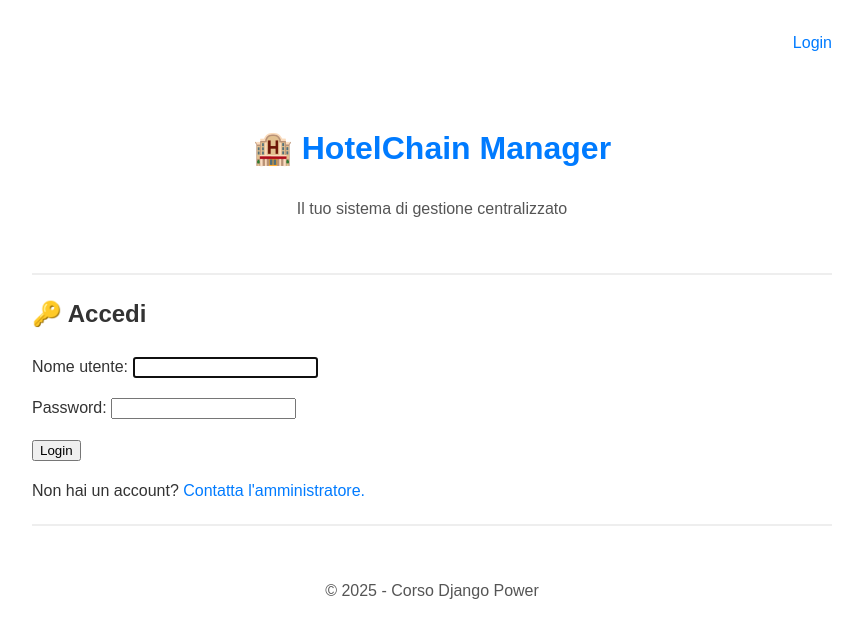
After one commit to stefincarico/hotel-system, a Django app: page /accounts/login/ in a window 1280 px wide. The commit adds this page. Shown: the top 638 px of the page, without its empty margins (208-1071 px from the left). Run offline with Django 5.2, Linux system fonts and the light colour scheme.

Commit message:
feat: Implementazione del sistema di messaggistica utente
Questa commit introduce il Django Messages Framework per migliorare significativamente il feedback e l'esperienza utente all'interno dell'applicazione.

Le modifiche principali includono:

1.  **Integrazione Template**: È stato aggiunto un blocco per la visualizzazione dei messaggi nel template base (`base.html`), con stili CSS per i diversi livelli di messaggio (success, warning, error, info). Questo garantisce che i messaggi siano visibili in modo coerente in tutto il sito.

2.  **Feedback sulle Azioni CRUD**: Le view per la creazione, modifica ed eliminazione (`hotel_create_view`, `hotel_update_view`, `hotel_delete_view`) ora generano un messaggio di successo o di avviso (`messages.success`, `messages.warning`) dopo il completamento dell'operazione. Questo fornisce all'utente una conferma chiara che la sua azione è andata a buon fine.

3.  **Decoratore di Login Personalizzato**: È stato creato un nuovo decoratore `@custom_login_required` in `gestione_hotel/decorators.py`. Questo wrapper sostituisce il `@login_required` standard e, in caso di utente non autenticato, genera un messaggio flash ("Devi effettuare il login...") prima di reindirizzare alla pagina di login. Questo migliora l'usabilità chiarendo il motivo del reindirizzamento. Le view protette sono state aggiornate per utilizzare questo nuovo decoratore.

Questa implementazione rende l'applicazione più professionale e user-friendly, ponendo le basi per una comunicazione più efficace con l'utente in tutte le future funzionalità.

```diff
--- /dev/null
+++ b/gestione_hotel/urls.py
@@ -0,0 +1,23 @@
+# gestione_hotel/urls.py
+
+from django.urls import path
+from .views import (
+    homepage_view,
+    hotel_detail_view,
+    hotel_create_view,
+    hotel_update_view,
+    hotel_delete_view
+)
+
+# Questo è importante per il namespacing che vedremo dopo!
+app_name = 'gestione_hotel'
+
+urlpatterns = [
+    # Nota: la rotta per la homepage ora è '' perché il prefisso '/hotel/'
+    # verrà gestito dal file urls.py principale.
+    path('', homepage_view, name='hotel_list'), # Rinominiamo 'homepage' in 'hotel_list' per chiarezza
+    path('nuovo/', hotel_create_view, name='hotel_create'),
+    path('<int:pk>/', hotel_detail_view, name='hotel_detail'),
+    path('<int:pk>/modifica/', hotel_update_view, name='hotel_update'),
+    path('<int:pk>/elimina/', hotel_delete_view, name='hotel_delete'),
+]
--- a/hotelchain_manager/settings.py
+++ b/hotelchain_manager/settings.py
@@ -121,3 +121,6 @@ STATIC_URL = 'static/'
 # https://docs.djangoproject.com/en/5.2/ref/settings/#default-auto-field
 
 DEFAULT_AUTO_FIELD = 'django.db.models.BigAutoField'
+
+LOGIN_REDIRECT_URL = '/hotel/'
+LOGOUT_REDIRECT_URL = '/' # O '/accounts/login/' se preferisci
--- a/hotelchain_manager/urls.py
+++ b/hotelchain_manager/urls.py
@@ -15,13 +15,26 @@ Including another URLconf
     2. Add a URL to urlpatterns:  path('blog/', include('blog.urls'))
 """
 from django.contrib import admin
-from django.urls import path
-from gestione_hotel.views import homepage_view
-from gestione_hotel.views import homepage_view, hotel_detail_view,hotel_create_view
+from django.urls import path, include
+
+from gestione_hotel.views import logout_view
 
 urlpatterns = [
     path('admin/', admin.site.urls),
-    path('', homepage_view, name='homepage'),
-    path('hotel/<int:pk>/', hotel_detail_view, name='hotel_detail'),
-    path('hotel/nuovo/', hotel_create_view, name='hotel_create'),
+    # 👇 LA NOSTRA NUOVA, POTENTE RIGA!
+    # "Tutte le rotte che iniziano con 'hotel/' devono essere gestite
+    # dal file urls.py che si trova nell'app 'gestione_hotel'".
+    path('hotel/', include('gestione_hotel.urls', namespace='hotel')),
+
+    # Per ora, potremmo voler mantenere una homepage "radice" del sito.
+    # Possiamo importare la view e creare una rotta apposita se vogliamo,
+    # oppure decidere che la lista hotel è la nostra homepage.
+    # Per semplicità, diciamo che la lista hotel è la nostra homepage
+    # per ora, e la deleghiamo sempre alla nostra app.
+    path('', include('gestione_hotel.urls')), # Potremmo fare così per la radice
+
+    # Sovrascriviamo solo l'URL di logout per accettare GET
+    path('accounts/logout/', logout_view, name='logout'),
+    # Usiamo le view di default per il login, reset password etc
+    path('accounts/', include('django.contrib.auth.urls')),
 ]
--- a/templates/base.html
+++ b/templates/base.html
@@ -1,34 +1,105 @@
 <!-- templates/base.html -->
-
 <!DOCTYPE html>
 <html lang="it">
 <head>
     <meta charset="UTF-8">
     <meta name="viewport" content="width=device-width, initial-scale=1.0">
 
-    <!-- Definiamo il nostro primo "buco" per il titolo -->
     <title>{% block title %}HotelChain Manager{% endblock %}</title>
 
-    <!-- In futuro qui metteremo i link ai file CSS -->
     <style>
-        body { font-family: sans-serif; line-height: 1.6; color: #333; max-width: 800px; margin: 20px auto; padding: 0 15px; }
-        header, footer { text-align: center; padding: 1em 0; color: #555; }
-        hr { border: 1px solid #eee; }
-        a { color: #007BFF; text-decoration: none; }
-        a:hover { text-decoration: underline; }
+        body {
+            font-family: sans-serif;
+            line-height: 1.6;
+            color: #333;
+            max-width: 800px;
+            margin: 20px auto;
+            padding: 0 15px;
+        }
+        header, footer {
+            text-align: center;
+            padding: 1em 0;
+            color: #555;
+        }
+        nav {
+            text-align: right;
+            margin-bottom: 20px;
+            padding: 10px 0;
+        }
+        hr {
+            border: 1px solid #eee;
+            margin: 20px 0;
+        }
+        a {
+            color: #007BFF;
+            text-decoration: none;
+        }
+        a:hover {
+            text-decoration: underline;
+        }
+        .message {
+            padding: 15px;
+            margin: 0 0 15px 0;
+            border-radius: 4px;
+            border: 1px solid transparent;
+        }
+        .message.success {
+            background-color: #d4edda;
+            color: #155724;
+            border-color: #c3e6cb;
+        }
+        .message.info {
+            background-color: #d1ecf1;
+            color: #0c5460;
+            border-color: #bee5eb;
+        }
+        .message.warning {
+            background-color: #fff3cd;
+            color: #856404;
+            border-color: #ffeeba;
+        }
+        .message.error {
+            background-color: #f8d7da;
+            color: #721c24;
+            border-color: #f5c6cb;
+        }
+        .messages {
+            list-style: none;
+            padding: 0;
+            margin: 0 0 20px 0;
+        }
     </style>
 </head>
 <body>
+    <!-- Blocco di autenticazione spostato nel body -->
+    <nav>
+        {% if user.is_authenticated %}
+            <span>Ciao, <strong>{{ user.username }}</strong>!</span>
+            <a href="{% url 'logout' %}" style="margin-left: 15px;">Logout</a>
+        {% else %}
+            <a href="{% url 'login' %}">Login</a>
+        {% endif %}
+    </nav>
+
+    <!-- Sistema messaggi -->
+    {% if messages %}
+        <div class="messages">
+            {% for message in messages %}
+                <div class="message {{ message.tags }}">
+                    {{ message }}
+                </div>
+            {% endfor %}
+        </div>
+    {% endif %}
 
     <header>
-        <h1><a href="{% url 'homepage' %}">🏨 HotelChain Manager</a></h1>
+        <h1><a href="{% url 'hotel:hotel_list' %}">🏨 HotelChain Manager</a></h1>
         <p>Il tuo sistema di gestione centralizzato</p>
     </header>
 
     <hr>
 
     <main>
-        <!-- Definiamo il "buco" principale per il contenuto della pagina -->
         {% block content %}
         {% endblock %}
     </main>
@@ -38,6 +109,5 @@
     <footer>
         <p>&copy; 2025 - Corso Django Power</p>
     </footer>
-
 </body>
 </html>
--- a/templates/gestione_hotel/homepage.html
+++ b/templates/gestione_hotel/homepage.html
@@ -7,7 +7,7 @@
 {% block content %}
     <!-- 👇 Aggiungiamo il link/bottone qui in alto! -->
     <p>
-        <a href="{% url 'hotel_create' %}" style="font-weight: bold; font-size: 1.1em;">
+        <a href="{% url 'hotel:hotel_create' %}" style="font-weight: bold; font-size: 1.1em;">
             ➕ Aggiungi Nuovo Hotel
         </a>
     </p>
@@ -19,7 +19,7 @@
             {% for hotel in hotels %}
                 <li>
                     <strong>
-                        <a href="{% url 'hotel_detail' hotel.pk %}">
+                        <a href="{% url 'hotel:hotel_detail' hotel.pk %}">
                             {{ hotel.nome }}
                         </a>
                     </strong> - {{ hotel.indirizzo }}
--- a/templates/gestione_hotel/hotel_detail.html
+++ b/templates/gestione_hotel/hotel_detail.html
@@ -6,6 +6,9 @@
 
 {% block content %}
     <h2>🏨 Dettagli per: {{ hotel.nome }}</h2>
+    <a href="{% url 'hotel:hotel_update' hotel.pk %}" style="font-weight: bold;">
+    ✏️ Modifica
+</a>
     <p><strong>Indirizzo:</strong> {{ hotel.indirizzo }}</p>
     <p><strong>Stato:</strong> {{ hotel.get_stato_display }}</p>
 
@@ -29,5 +32,5 @@
     {% endif %}
 
     <br>
-    <a href="{% url 'homepage' %}">⬅️ Torna alla lista degli hotel</a>
+    <a href="{% url 'hotel:hotel_list' %}">⬅️ Torna alla lista degli hotel</a>
 {% endblock %}
--- /dev/null
+++ b/templates/registration/login.html
@@ -0,0 +1,22 @@
+<!-- templates/registration/login.html -->
+
+{% extends "base.html" %}
+
+{% block title %}
+    Login
+{% endblock %}
+
+{% block content %}
+    <h2>🔑 Accedi</h2>
+
+    {% if form.errors %}
+        <p style="color: red;">Username o password non validi. Riprova.</p>
+    {% endif %}
+
+    <form method="post">
+        {% csrf_token %}
+        {{ form.as_p }}
+        <button type="submit">Login</button>
+    </form>
+    <p>Non hai un account? <a href="#">Contatta l'amministratore.</a></p>
+{% endblock %}
```
Also changed, not shown: gestione_hotel/decorators.py (added, +18 -0 lines), gestione_hotel/views.py (+59 -2 lines), risposta.txt (added, +56 -0 lines), templates/gestione_hotel/hotel_confirm_delete.html (added, +31 -0 lines), templates/gestione_hotel/hotel_create.html (+24 -5 lines), templates/registration/logged_out.html (added, +17 -0 lines).
